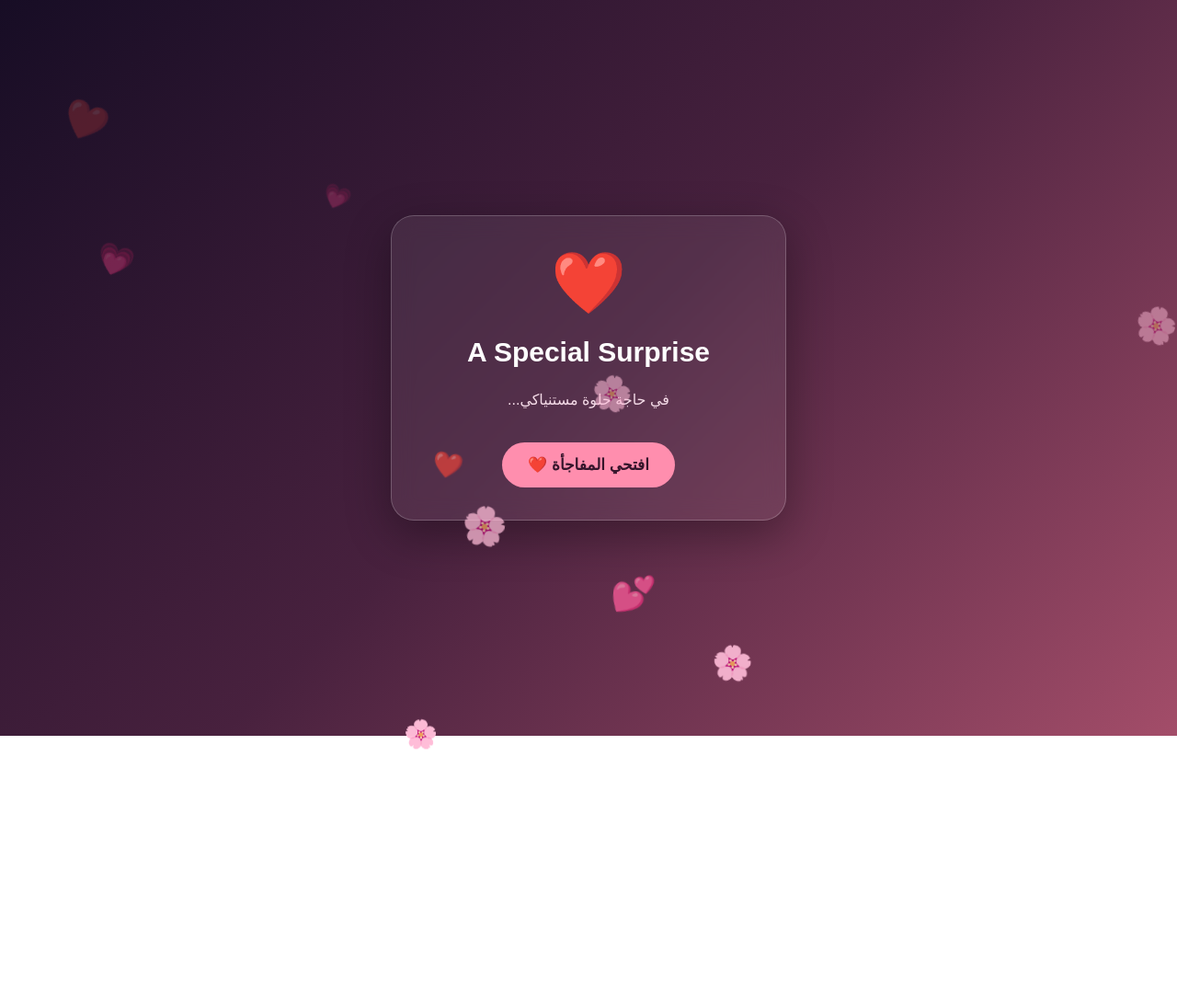
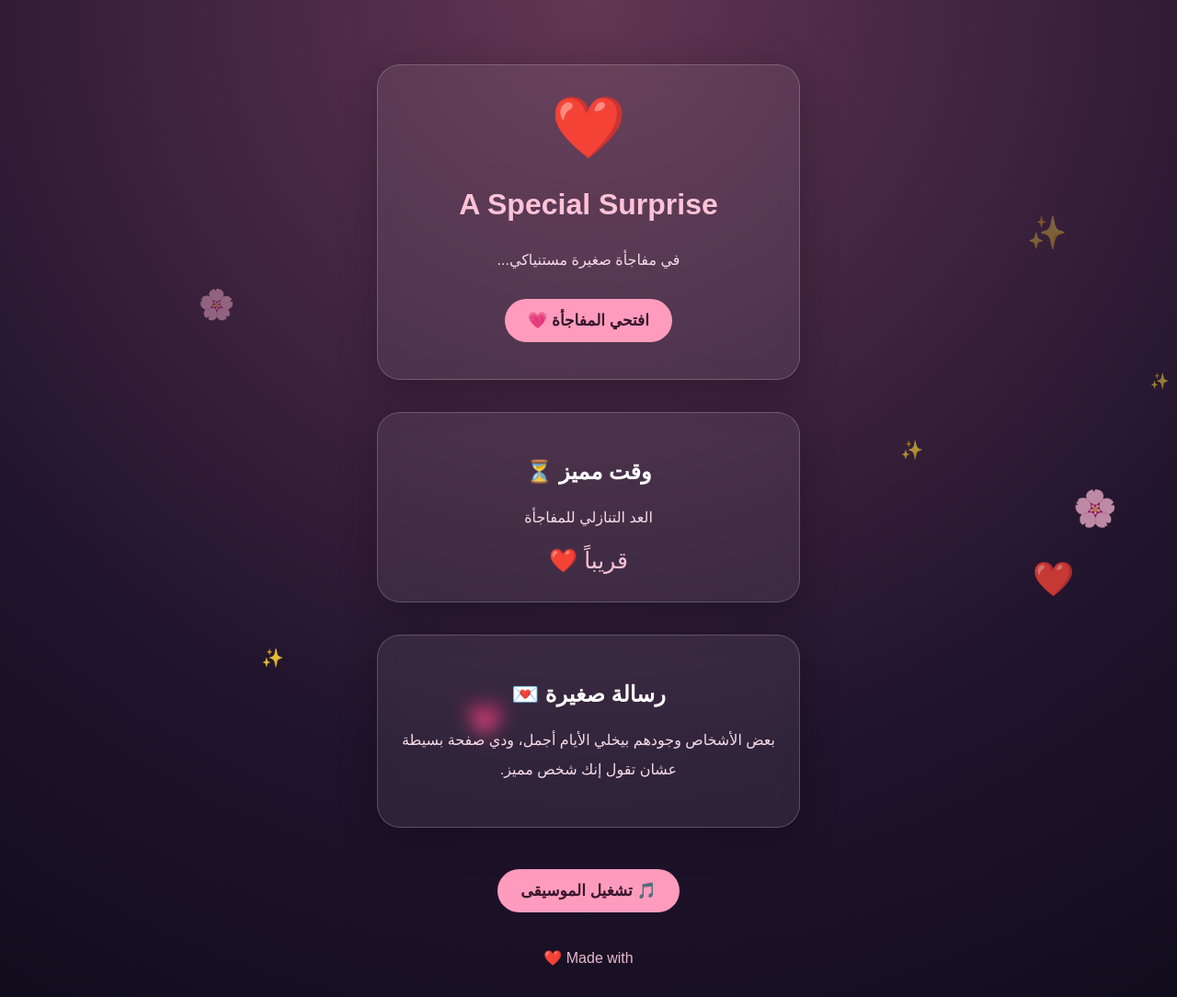
Before and after one commit to HAMO-EGY/Mysurprise, a plain HTML site: page index.html in a window 1280 px wide. Shown: the whole page at 92% size. Before the commit the page ends 800 px from the top, so only its background shows below. Drawn offline with Linux system fonts and the light colour scheme.

Commit message:
Update index.html

```diff
--- a/index.html
+++ b/index.html
@@ -10,76 +10,115 @@
 body{
  margin:0;min-height:100vh;
  font-family:Arial,sans-serif;
- background:linear-gradient(135deg,#170d25,#48213e,#a34d69);
  color:white;text-align:center;
- display:flex;align-items:center;
- justify-content:center;padding:25px;
+ background:radial-gradient(circle at top,#633653,#21142d 65%,#100c1b);
  overflow-x:hidden;
 }
+.container{max-width:500px;margin:auto;padding:35px 20px}
 .card{
- max-width:430px;width:100%;
- padding:35px 23px;
+ padding:30px 20px;margin:35px 0;
+ background:#ffffff12;
  border:1px solid #ffffff35;
- background:#ffffff12;
- backdrop-filter:blur(12px);
  border-radius:25px;
- box-shadow:0 15px 50px #0005;
+ backdrop-filter:blur(10px);
+ box-shadow:0 10px 40px #0004;
+}
+h1{font-size:32px;color:#ffc3d8}
+p{line-height:2;color:#f8dce8}
+button{
+ background:#ff9cbd;color:#35152b;
+ border:0;border-radius:30px;
+ padding:13px 25px;font-size:17px;
+ font-weight:bold;margin:10px;cursor:pointer;
 }
 .heart{font-size:65px;animation:pulse 1.3s infinite}
-h1{font-size:30px}
-p{line-height:1.9;color:#f5dce8}
-button{
- border:0;border-radius:30px;
- padding:14px 28px;margin-top:15px;
- background:#ff8eae;color:#35152b;
- font-size:17px;font-weight:bold;
- cursor:pointer;
+.hidden{display:none}
+.gallery{
+ display:grid;grid-template-columns:1fr 1fr;gap:10px;
 }
-#message{display:none;margin-top:25px}
+.photo{
+ background:#ffffff15;border-radius:15px;
+ padding:25px 5px;font-size:35px;
+}
+.count{font-size:25px;color:#ffc3d8}
+footer{padding:30px;color:#e8b9ce}
 .floating{
- position:fixed;bottom:-30px;
- animation:rise 6s linear infinite;
- pointer-events:none;
+ position:fixed;bottom:-40px;
+ animation:up 7s linear forwards;
+ pointer-events:none;z-index:-1;
 }
 @keyframes pulse{50%{transform:scale(1.2)}}
-@keyframes rise{
- to{transform:translateY(-110vh) rotate(30deg);opacity:0}
+@keyframes up{
+ to{transform:translateY(-110vh);opacity:0}
 }
 </style>
 </head>
 <body>
 
-<div class="card">
+<div class="container">
+
+<section class="card">
  <div class="heart">❤️</div>
  <h1>A Special Surprise</h1>
- <p>في حاجة حلوة مستنياكي...</p>
- <button onclick="showSurprise()">افتحي المفاجأة ❤️</button>
+ <p>في مفاجأة صغيرة مستنياكي...</p>
+ <button onclick="openGift()">افتحي المفاجأة 💗</button>
+</section>
 
- <div id="message">
-  <h2>إنتِ شخص مميز جداً 🌹</h2>
-  <p>
-   دي مجرد بداية لحاجة جميلة...
-   ولسه في كلام كتير حلو جاي.
-  </p>
-  <div style="font-size:35px">💗 🌷 💗</div>
+<section class="card hidden" id="gift">
+ <h1>أهلاً بيكي 🌷</h1>
+ <p id="typing"></p>
+ <h2>ذكريات جميلة 📸</h2>
+ <div class="gallery">
+  <div class="photo">🌹</div>
+  <div class="photo">🌸</div>
+  <div class="photo">💗</div>
+  <div class="photo">✨</div>
  </div>
+</section>
+
+<section class="card">
+ <h2>وقت مميز ⏳</h2>
+ <p>العد التنازلي للمفاجأة</p>
+ <div class="count" id="timer">قريباً ❤️</div>
+</section>
+
+<section class="card">
+ <h2>رسالة صغيرة 💌</h2>
+ <p>بعض الأشخاص وجودهم بيخلي الأيام أجمل، ودي صفحة بسيطة عشان تقول إنك شخص مميز.</p>
+</section>
+
+<button onclick="musicControl()">🎵 تشغيل الموسيقى</button>
+<audio id="music" loop src="music.mp3"></audio>
+
+<footer>Made with ❤️</footer>
 </div>
 
 <script>
-function showSurprise(){
- document.getElementById("message").style.display="block";
+function openGift(){
+ document.getElementById("gift").classList.remove("hidden");
+ let msg="دي مجرد بداية لمفاجأة جميلة، ولسه هنضيف تفاصيل وذكريات كتير هنا ❤️";
+ let i=0;
+ document.getElementById("typing").textContent="";
+ let t=setInterval(()=>{
+  document.getElementById("typing").textContent+=msg[i++];
+  if(i>=msg.length)clearInterval(t);
+ },65);
 }
-function heart(){
- const h=document.createElement("div");
+function musicControl(){
+ let m=document.getElementById("music");
+ if(m.paused)m.play();
+ else m.pause();
+}
+function makeHeart(){
+ let h=document.createElement("div");
  h.className="floating";
- h.textContent=["❤️","💗","💕","🌸"][Math.floor(Math.random()*4)];
+ h.textContent=["❤️","💗","✨","🌸"][Math.floor(Math.random()*4)];
  h.style.left=Math.random()*100+"%";
  h.style.fontSize=(15+Math.random()*25)+"px";
  document.body.appendChild(h);
- setTimeout(()=>h.remove(),6000);
+ setTimeout(()=>h.remove(),7000);
 }
-setInterval(heart,500);
+setInterval(makeHeart,600);
 </script>
-
 </body>
 </html>
```
